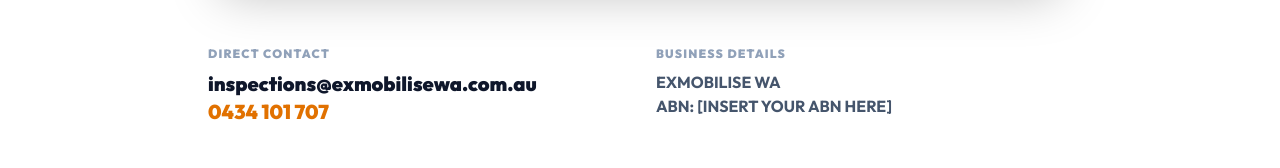
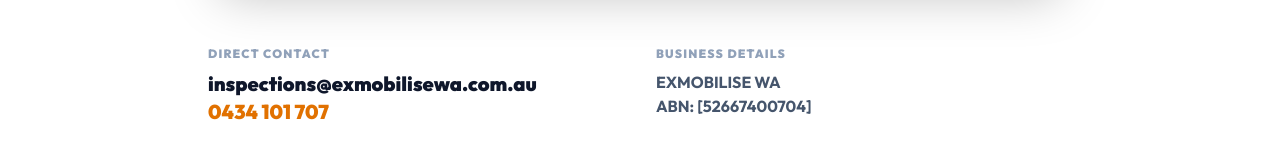
Before and after one commit to Scottation/exmobilisewa, a React (Vite) app: page / in a window 1280 px wide. Shown: the part 3093-3261 px from the top of the page. Built offline with nearby package versions, Linux system fonts and the light colour scheme.

Commit message:
Update App.jsx

```diff
--- a/src/App.jsx
+++ b/src/App.jsx
@@ -342,7 +342,7 @@
             </div>
             <div>
               <p className="text-xs font-black text-slate-400 uppercase tracking-widest mb-2">Business Details</p>
-              <p className="text-base font-bold text-slate-600 uppercase">ExMobilise WA <br />ABN: [INSERT YOUR ABN HERE]</p>
+              <p className="text-base font-bold text-slate-600 uppercase">ExMobilise WA <br />ABN: [52667400704]</p>
             </div>
           </div>
         </div>
```
